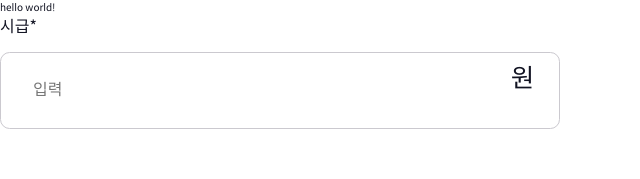
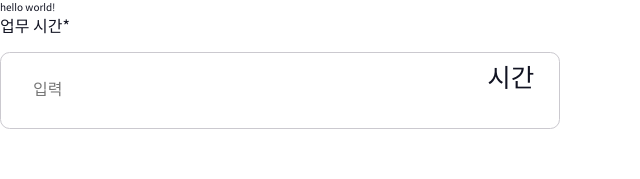
Before and after one commit to codeit-team9/give-more, a Next.js app: page / in a window 1280 px wide. Shown: the top 179 px of the page, without its empty margins (0-640 px from the left). Built offline with nearby package versions, Linux system fonts and the light colour scheme.

Commit message:
feat: WorkInput Component 제작

```diff
--- a/src/components/@common/Input/PhoneInput.tsx
+++ b/src/components/@common/Input/PhoneInput.tsx
@@ -3,7 +3,7 @@ import Input from './Input';
 function PhoneInput() {
   const onChangeInput = (e: React.ChangeEvent<HTMLInputElement>) => {
     e.target.value = e.target.value
-      .replace(/[^0-9]/g, '')
+      .replace(/\D/g, '')
       .replace(/(^02.{0}|^01.{1}|[0-9]{3,4})([0-9]{3,4})([0-9]{4})/g, '$1-$2-$3');
   };
 
--- a/src/components/@common/Input/WageInput.tsx
+++ b/src/components/@common/Input/WageInput.tsx
@@ -3,7 +3,7 @@ import Input from './Input';
 
 function WageInput() {
   const onChangeInput = (e: React.ChangeEvent<HTMLInputElement>) => {
-    e.target.value = e.target.value.replace(/[^0-9]/g, '').replace(/([0-9]{1,3})([0-9]{3})/g, '$1,$2');
+    e.target.value = e.target.value.replace(/\D/g, '').replace(/([0-9]{1,3})([0-9]{3})/g, '$1,$2');
   };
 
   return <Input name="시급*" maxLength={7} innerText="원" onChangeInput={onChangeInput} />;
--- /dev/null
+++ b/src/components/@common/Input/WorkInput.tsx
@@ -0,0 +1,16 @@
+import React from 'react';
+import Input from './Input';
+
+function WorkInput() {
+  const onChangeInput = (e: React.ChangeEvent<HTMLInputElement>) => {
+    e.target.value = e.target.value.replace(/\D/g, '');
+  };
+
+  return (
+    <div>
+      <Input name="업무 시간*" maxLength={3} innerText="시간" onChangeInput={onChangeInput} />
+    </div>
+  );
+}
+
+export default WorkInput;
--- a/src/pages/index.tsx
+++ b/src/pages/index.tsx
@@ -1,10 +1,10 @@
-import WageInput from '@/components/@common/Input/WageInput';
+import WorkInput from '@/components/@common/Input/WorkInput';
 
 function Home() {
   return (
     <>
       hello world!
-      <WageInput />
+      <WorkInput />
     </>
   );
 }
```
